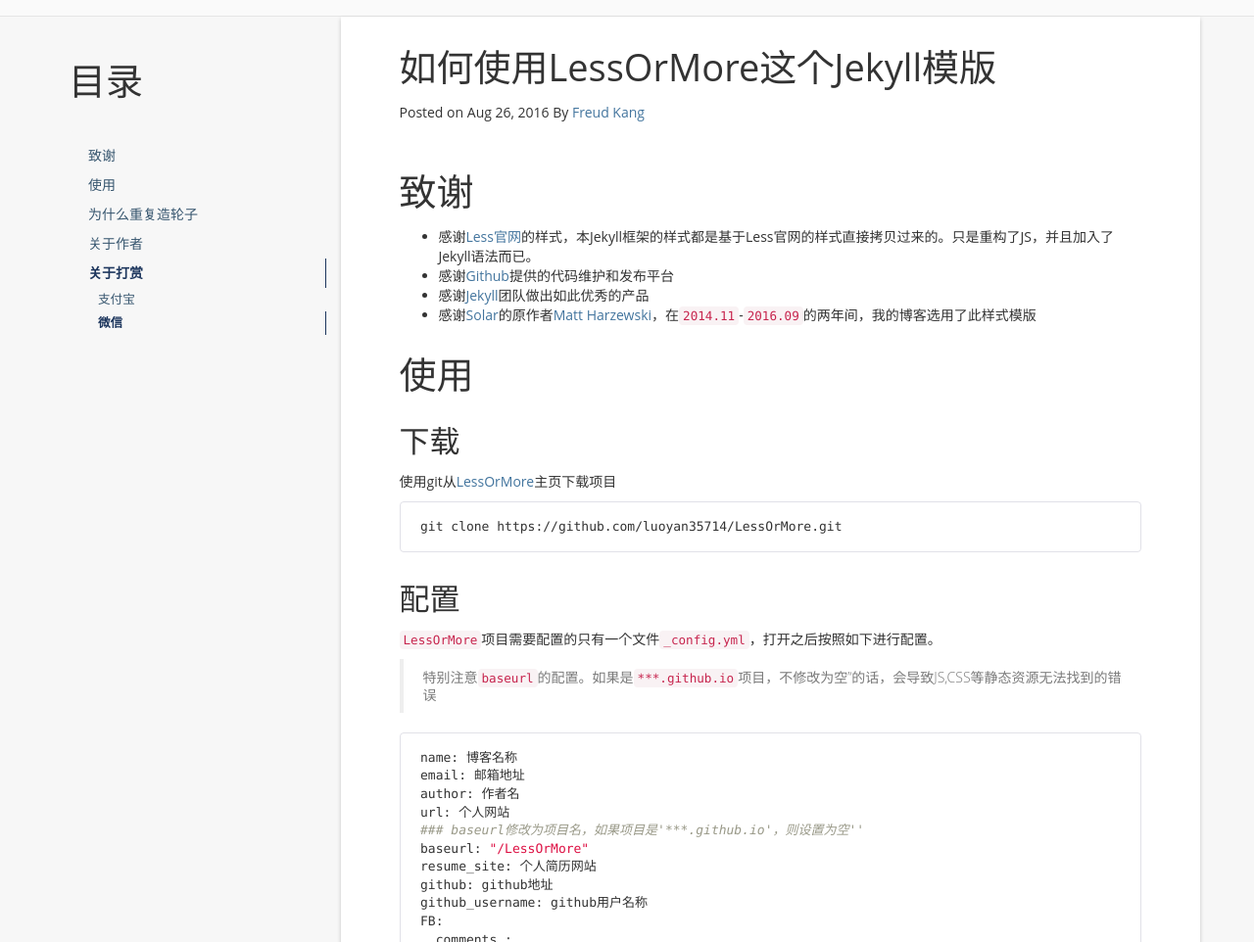
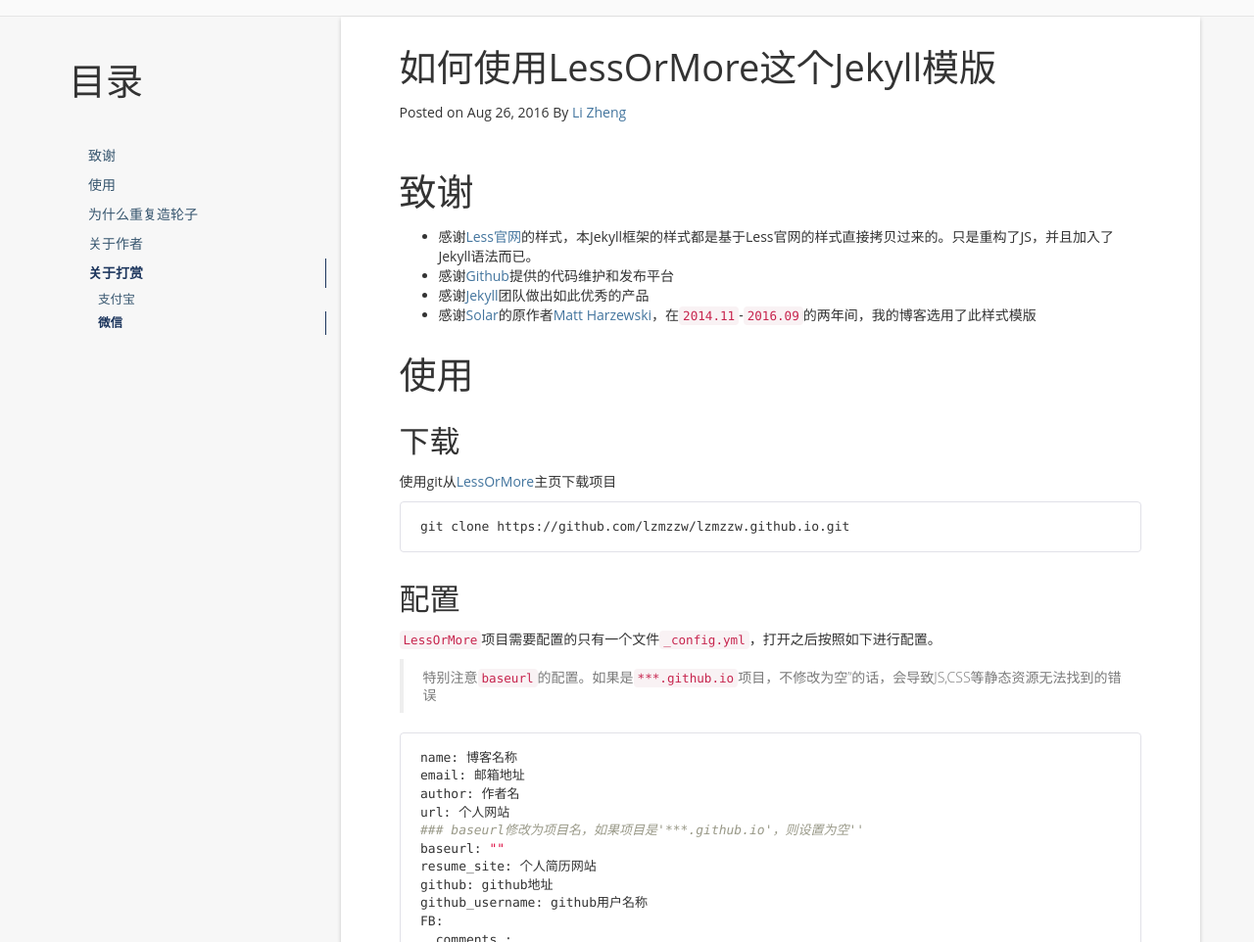
Before and after one commit to lzmzzw/lzmzzw.github.io, a Jekyll site: the page built from _posts/2016-08-27-how-to-use-this-jekyll-theme.md, in a window 1280 px wide and 1400 px high. Shown: the part 330-1292 px from the top of the window at 98% size. Built offline with Jekyll 4.4.1, drawn with Linux system fonts in a browser that asks for light colours; nearby versions of some CDN libraries; a script that is not in the unit is left out; comment, search, counter and statistics services are not loaded.

Commit message:
fix bugs

````diff
--- a/_config.yml
+++ b/_config.yml
@@ -1,13 +1,13 @@
 # Site settings
-name: Less Or More
-email: luoyan35714@126.com
-author: Freud Kang
-url: http://www.hifreud.com
-resume_site: http://www.hifreud.com/Resume.io/
-github: https://github.com/luoyan35714/
-baseurl: "/LessOrMore"
-description: Actually, less is more!
-meta_description: 康志华;个人博客;学而不思则罔;思而不学则殆;生命不止;折腾不休
+name: TEST！
+email: lzmzzw@gmail.com
+author: Li Zheng
+url: http://www.lzmzzw.com
+resume_site: http://www.lzmzzw.com/Resume.io/
+github: https://github.com/lzmzzw/
+baseurl: ""
+description: test1234566!
+meta_description: 个人博客;学而不思则罔;思而不学则殆;生命不止;折腾不休
 motto: It's our wits that make us men.
 banner: 学而不思则罔，思而不学则殆。
 
@@ -17,7 +17,7 @@
 
 exclude: ['README.md', 'Gemfile.lock', 'Gemfile', 'Rakefile']
 
-github_username: luoyan35714
+github_username: lzmzzw
 
 # Build settings
 markdown: kramdown
--- a/_includes/header.html
+++ b/_includes/header.html
@@ -39,7 +39,7 @@
             <li><a rel="nofollow" href="{{ '/reference' | prepend: site.baseurl }}">推荐博客</a></li>
             <li><a href="{{ '/feed.xml' | prepend: site.baseurl }}">RSS订阅</a></li>
             <li class="divider"></li>
-            <li><a rel="nofollow" target="_blank" href="https://github.com/luoyan35714/LessOrMore.git">本项目</a></li>
+            <li><a rel="nofollow" target="_blank" href="https://github.com/lzmzzw/lzmzzw.github.io.git">本项目</a></li>
           </ul>
         </li>
       </ul>
--- a/_posts/2016-08-27-how-to-use-this-jekyll-theme.md
+++ b/_posts/2016-08-27-how-to-use-this-jekyll-theme.md
@@ -24,10 +24,10 @@
 下载							{#Download}
 ------------------------------------
 
-使用git从[LessOrMore](https://github.com/luoyan35714/LessOrMore.git)主页下载项目
+使用git从[LessOrMore](https://github.com/lzmzzw/lzmzzw.github.io.git)主页下载项目
 
 ```bash
-git clone https://github.com/luoyan35714/LessOrMore.git
+git clone https://github.com/lzmzzw/lzmzzw.github.io.git
 ```
 
 配置							{#Configuration}
@@ -43,7 +43,7 @@
 author: 作者名
 url: 个人网站
 ### baseurl修改为项目名，如果项目是'***.github.io'，则设置为空''
-baseurl: "/LessOrMore"
+baseurl: ""
 resume_site: 个人简历网站
 github: github地址
 github_username: github用户名称
--- a/categories/index.html
+++ b/categories/index.html
@@ -36,7 +36,7 @@
 			  <h2 id="{{ category[0] }}-ref">{{ category[0] | join: "/" }}</h2>
 			  <ul>
 			    {% assign pages_list = category[1] %}
-			    {% include LessOrMore/pages_list %}
+			    {% include LZMZZW/pages_list %}
 			  </ul>
 			{% endfor %}
           </div>
--- a/tag/index.html
+++ b/tag/index.html
@@ -33,7 +33,7 @@
 			  <h2 id="{{ tag[0] }}-ref">{{ tag[0] }}</h2>
 			  <ul>
 			    {% assign pages_list = tag[1] %}
-			    {% include LessOrMore/pages_list %}
+			    {% include LZMZZW/pages_list %}
 			  </ul>
 			{% endfor %}
 
````
Also changed, not shown: books.md (deleted, +0 -24 lines), reference.md (deleted, +0 -31 lines), _includes/LZMZZW/pages_list (renamed from _includes/LessOrMore/pages_list), 2 other files.
